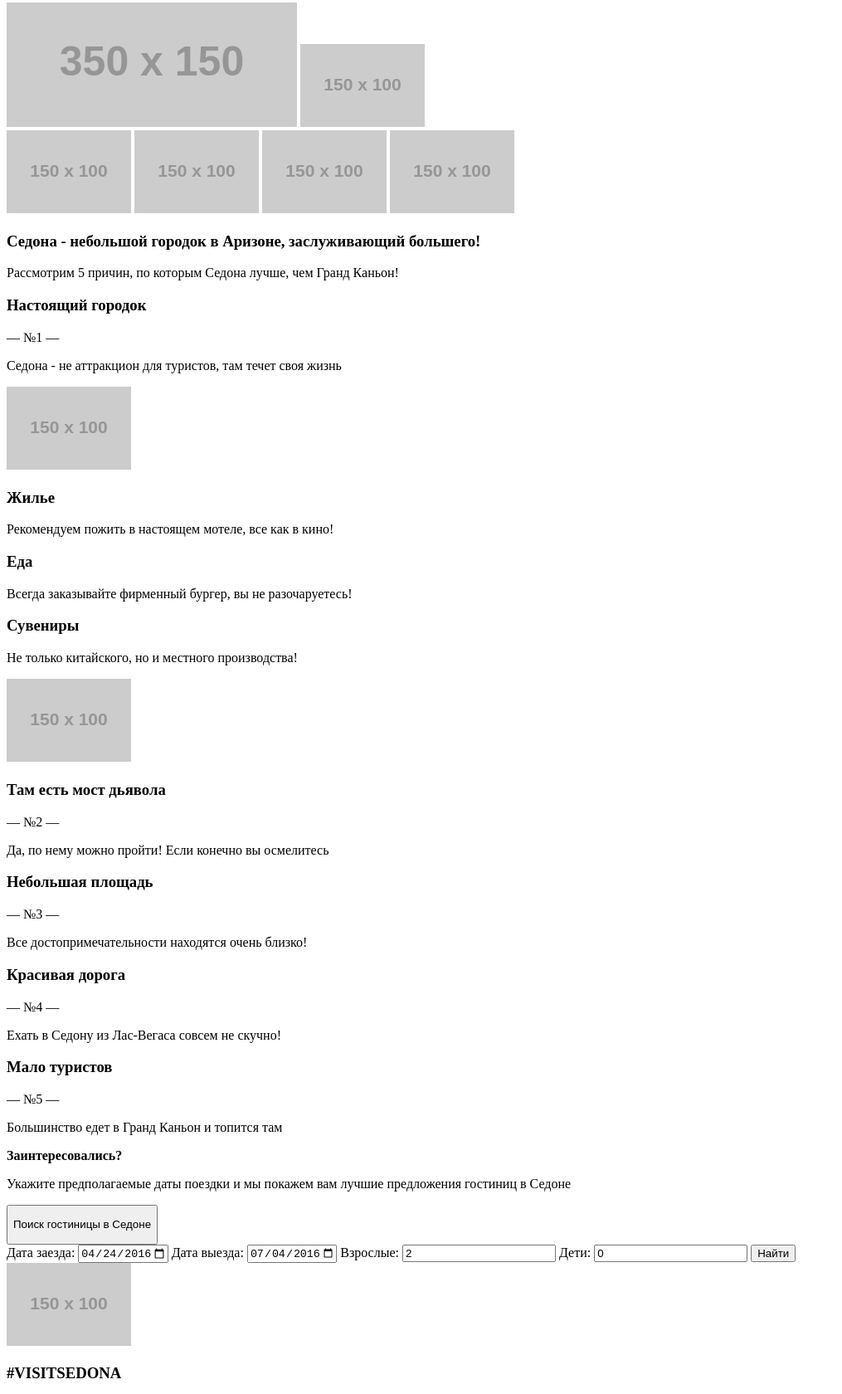
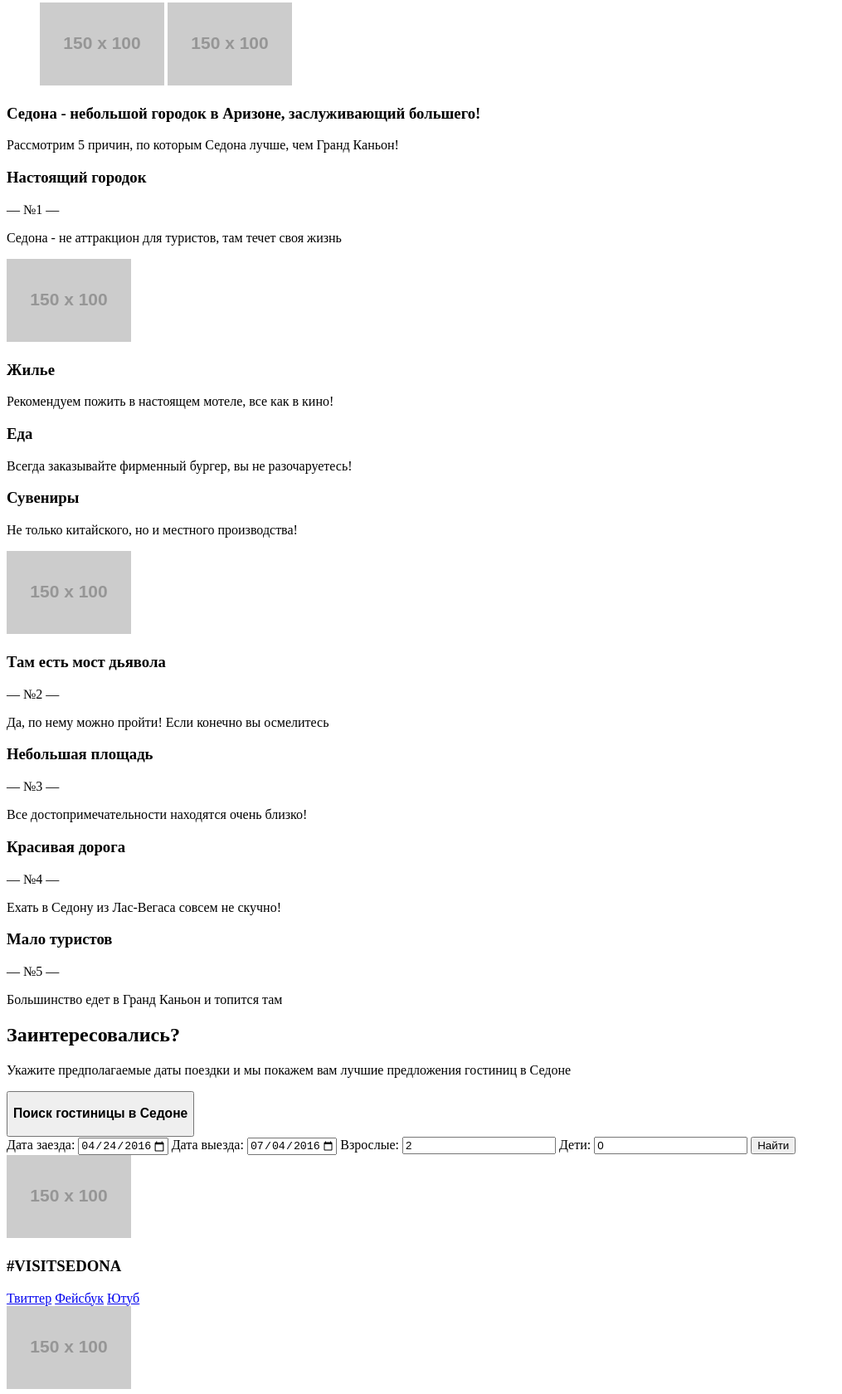
Before and after one commit to Tokora/418267-sedona, a plain HTML site: page index.html in a window 1280 px wide. Shown: the part 213-1893 px from the top of the page at 83% size, without its empty margins (0-1015 px from the left). Drawn offline with Linux system fonts and the light colour scheme; placeholder pictures from the web are drawn by us.

Commit message:
2 страницы с первой правкой

```diff
--- a/index.html
+++ b/index.html
@@ -5,104 +5,96 @@
     <title>HTML Academy: Седона</title>
   </head>
   <body>
-<!--Тут начинается хедер-->
-     <header class="main-header container">
-        <a href="#"><img class="logo-header" src="http://placehold.it/150x100" alt="Седона"></a>
+ <!--Тут начинается хедер-->
+     <header class="main-header">
+      <div class="container">
+        <img class="logo-header" src="http://placehold.it/150x100" alt="Седона">
         <nav class="site-navigation">
           <ul>
-            <li><a href="#" class="main-nav">Информация111</a></li>
-            <li><a href="#" class="main-nav">Фото и видео</a></li>
-            <li><a href="#" class="main-nav">Карта штата</a></li>
-            <li><a href="#" class="main-nav">Гостиницы</a></li>
+            <li><a href="#">Информация</a></li>
+            <li><a href="#">Фото и видео</a></li>
+            <li><a href="#">Карта штата</a></li>
+            <li><a href="#">Гостиницы</a></li>
           </ul>
         </nav>
-        </header>
+      </div>
+    </header>
 <!--    Тут начинается основное содержание страницы-->
-<!-- Главный фон -->
     <main class="container">
-      <div class="main-background">
-      <img src="http://placehold.it/350x150" alt="Чудесный вид на Седону">
-  		<img src="http://placehold.it/150x100" alt="main_background element">
-    </div>
-  	<div class="background-text">
-  		<img src="http://placehold.it/150x100" alt="welcome">
-  		<img src="http://placehold.it/150x100" alt="to the gorgeous">
-  		<img src="http://placehold.it/150x100" alt="sedona">
-  		<img src="http://placehold.it/150x100" alt="slogan">
-    </div>
-      <!-- Главный фон конец -->
+      <figure>
+        <img class="commerce-foto" src="http://placehold.it/150x100" alt="Чудесный вид на Седону">
+        <img class="commerce-mask" src="http://placehold.it/150x100">
+      </figure>
 
-      <!-- Промо -->
-      <section class="selling-block">
-        <section class="selling-slogan">
+      <article class="selling-text">
         <h3 class="heading-black">Седона - небольшой городок в Аризоне, заслуживающий большего!</h3>
         <p class="text-black">Рассмотрим 5 причин, по которым Седона лучше, чем Гранд Каньон!</p>
-      </section>
+      </article>
 
-      <section class="fact-one">
-        <section class="fact-one-text">
+      <article class="descript-city">
+        <div>
           <h3 class="heading-white">Настоящий городок</h3>
           <p class="text-white">— №1 —</p>
           <p class="text-white">Седона - не аттракцион для туристов, там течет своя жизнь</p>
-        </section>
-          <section class="city-foto">
+        </div>
+        <div class="city-foto">
           <img src="http://placehold.it/150x100" alt="Вид на Седону №2">
-        </section>
-      </section>
+        </div>
+      </article>
 
-          <section class="selling-propose">
-            <section class="propose">
+      <article class="advant-city-1">
+        <div class="advantages">
           <h3 class="heading-black">Жилье</h3>
           <p class="text-black">Рекомендуем пожить в настоящем мотеле, все как в кино!</p>
-        </section>
-        <section class="propose">
+        </div>
+        <div class="advantages">
           <h3 class="heading-black">Еда</h3>
           <p class="text-black">Всегда заказывайте фирменный бургер, вы не разочаруетесь!</p>
-        </section>
-        <section class="propose">
+        </div>
+        <div class="advantages">
           <h3 class="heading-black">Сувениры</h3>
           <p class="text-black">Не только китайского, но и местного производства!</p>
-        </section>
-      </section>
+        </div>
+      </article>
 
-      <section class="fact-two">
-        <section class="city-foto">
+      <article class="descript-city">
+        <div class="city-foto">
           <img src="http://placehold.it/150x100" alt="Вид на Седону №3">
-        </section>
-        <section class="fact-two-text">
+        </div>
+        <div>
           <h3 class="heading-white">Там есть мост дьявола</h3>
           <p class="text-white">— №2 —</p>
           <p class="text-white">Да, по нему можно пройти! Если конечно вы осмелитесь</p>
-        </section>
-      </section>
+        </div>
+      </article>
 
-      <section class="selling-propose">
-        <section class="propose">
+      <article class="advant-city-2">
+        <div class="advantages">
           <h3 class="heading-black">Небольшая площадь</h3>
           <p class="text-black">— №3 —</p>
           <p class="text-black">Все достопримечательности находятся очень близко!</p>
-        </section>
-        <section class="propose">
+        </div>
+        <div class="advantages">
           <h3 class="heading-black">Красивая дорога</h3>
           <p class="text-black">— №4 —</p>
           <p class="text-black">Ехать в Седону из Лас-Вегаса совсем не скучно!</p>
-        </section>
-        <section class="propose">
+        </div>
+        <div class="advantages">
           <h3 class="heading-black">Мало туристов</h3>
           <p class="text-black">— №5 —</p>
           <p class="text-black">Большинство едет в Гранд Каньон и топится там</p>
-        </section>
-      </section>
-      <!-- Промо конец-->
+        </div>
+      </article>
+
       <article>
         <div class="open-form">
-          <b class="heading-black">Заинтересовались?</b>
+          <h2 class="heading-black">Заинтересовались?</h2>
           <p class="text-black">Укажите предполагаемые даты поездки и мы покажем вам лучшие предложения гостиниц в Седоне</p>
-          <button class="open-forms" type="submit" for="registration"><p class="heading-white">Поиск гостиницы в Седоне</p></button>
+          <button class="open-forms"><h3 class="heading-white">Поиск гостиницы в Седоне</h3></button>
         </div>
 
-        <div class="registration">
-          <form action="#" method="get" id="registration">
+        <div class="form">
+          <form action="#" method="get">
             <label>
             Дата заезда:
             <input type="date" name="calendar-arrival" value="2016-04-24"
```
Also changed, not shown: catalog.html (+2 -4 lines).
